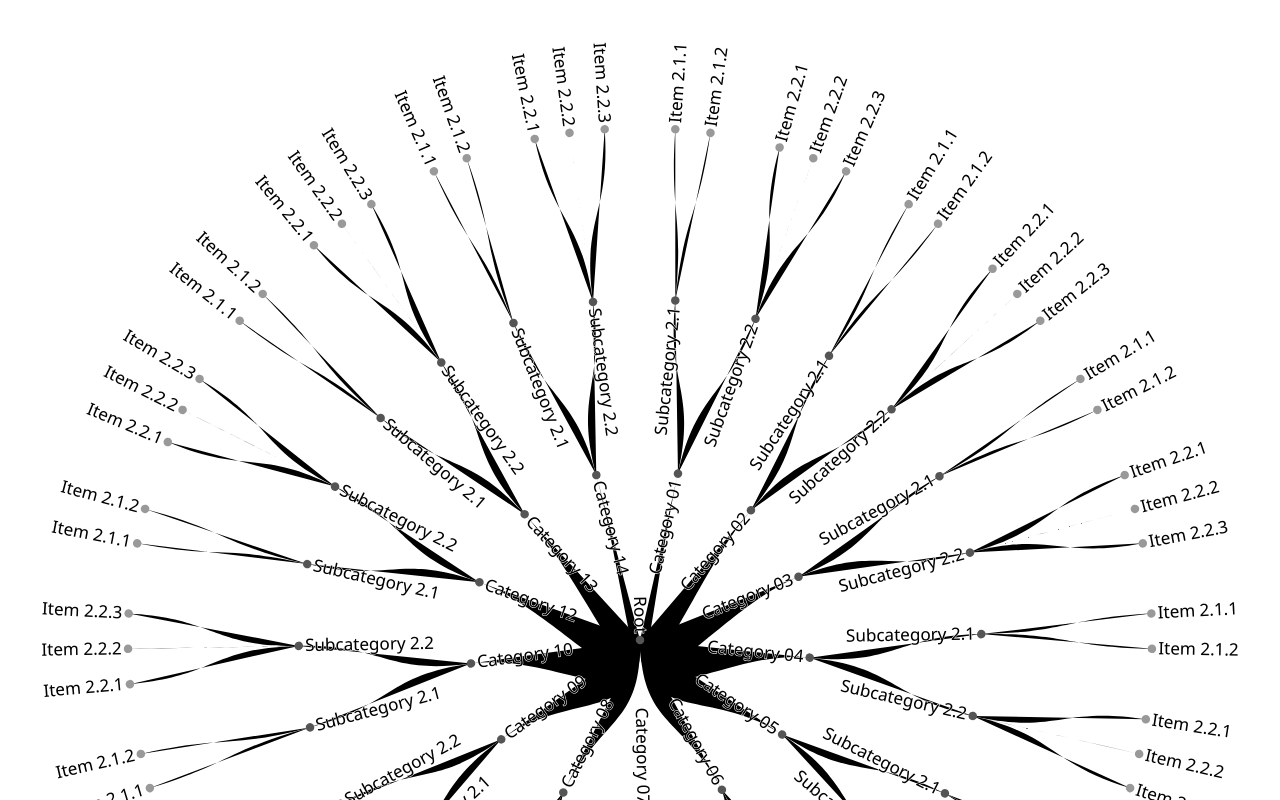
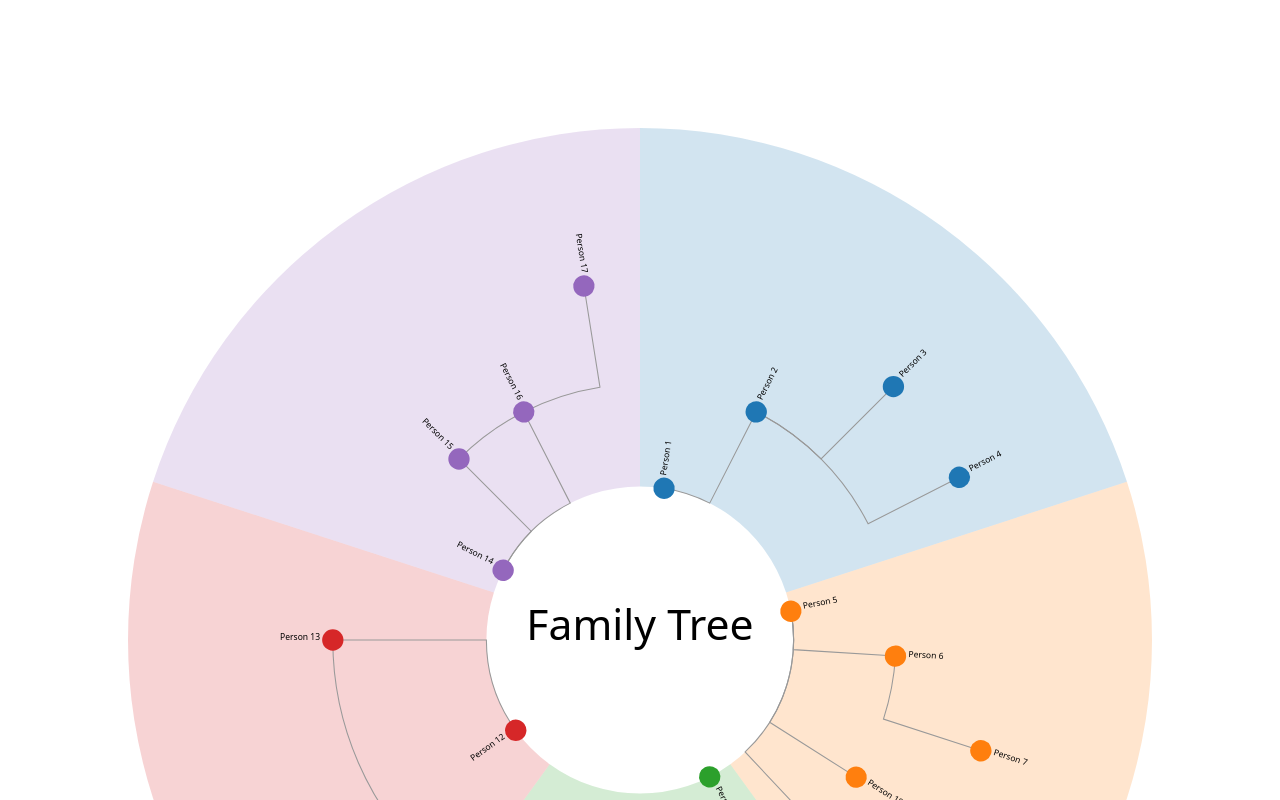
Before and after one commit to dnsamw/tree-of-damned, a React (Vite) app: page / in a window 1280 px wide. Shown: the top 800 px of the page. Built offline with nearby package versions, Linux system fonts and the light colour scheme.

Commit message:
layout update and link structure fns

```diff
--- a/src/App.tsx
+++ b/src/App.tsx
@@ -1,16 +1,17 @@
+// App.tsx
 import React, { useState } from 'react';
 import { RadialTree } from './components/RadialTree';
 import { NodeInfo } from './components/NodeInfo';
-import { TreeNode } from './types/TreeData';
-import { sampleData } from './fakeData';
+import { FamilyMember } from './types/FamilyMember';
+import { sampleFamilyData } from './fakeData';
 
 const App: React.FC = () => {
-  const [selectedNode, setSelectedNode] = useState<TreeNode | null>(null);
+  const [selectedNode, setSelectedNode] = useState<FamilyMember | null>(null);
 
   return (
     <div className="flex h-screen bg-slate-200">
       <div className="w-3/4">
-        <RadialTree data={sampleData} onNodeSelect={setSelectedNode} />
+        <RadialTree data={sampleFamilyData} onNodeSelect={setSelectedNode} />
       </div>
       <div className="w-1/4 p-4 bg-slate-300">
         <NodeInfo node={selectedNode} />
--- a/src/components/RadialTree.tsx
+++ b/src/components/RadialTree.tsx
@@ -1,70 +1,198 @@
-import React from 'react';
-import * as d3 from 'd3';
-import { HierarchyNode } from 'd3';
-import { TreeData, TreeNode } from '../types/TreeData';
-import { useD3 } from '../hooks/useD3';
+import React from "react";
+import * as d3 from "d3";
+import { useD3 } from "../hooks/useD3";
+
+interface FamilyMember {
+  id: string;
+  name: string;
+  family: string;
+  parentId?: string;
+  level: number;
+}
 
 interface RadialTreeProps {
-  data: TreeData;
-  onNodeSelect: (node: TreeNode | null) => void;
+  data: FamilyMember[];
+  onNodeSelect: (node: FamilyMember | null) => void;
 }
 
-export const RadialTree: React.FC<RadialTreeProps> = ({ data, onNodeSelect }) => {
-  const svgRef = useD3((svg) => {
+export const RadialTree: React.FC<RadialTreeProps> = ({
+  data,
+  onNodeSelect,
+}) => {
+  const svgRef = useD3(
+    (svg) => {
       svg.selectAll("*").remove(); // Clear previous render
 
       const width = 1200;
       const height = 1200;
       const radius = Math.min(width, height) / 2 - 120;
 
-    const tree = d3.cluster<TreeNode>()
-      .size([360, radius])
-      .separation((a, b) => (a.parent == b.parent ? 1 : 2) / a.depth);
+      const g = svg
+        .append("g")
+        .attr("transform", `translate(${width / 2},${height / 2})`);
 
-    const root = tree(d3.hierarchy(data) as HierarchyNode<TreeNode>);
+      // Group data by family
+      const groupedData = Array.from(d3.group(data, (d) => d.family));
 
-    const g = svg.append('g')
-      .attr('transform', `translate(${width/2},${height/2})`);
+      console.log({ groupedData });
 
-    const link = g.selectAll('.link')
-      .data(root.links())
-      .join('path')
-      .attr('class', 'link')
-      .attr('d', d3.linkRadial<d3.HierarchyPointLink<TreeNode>, d3.HierarchyPointNode<TreeNode>>()
-        .angle(d => d.x * Math.PI / 180)
-        .radius(d => d.y));
+      // Create color scale for groups
+      const colorScale = d3.scaleOrdinal(d3.schemeCategory10);
 
-    const node = g.selectAll('.node')
-      .data(root.descendants())
-      .join('g')
-      .attr('class','node')
-      .attr('class', d => `node${d.children ? ' node--internal' : ' node--leaf'}`)
-      .attr('transform', d => `rotate(${d.x - 90}) translate(${d.y},0)`)
-      .on('click', (event, d) => onNodeSelect(d.data));
+      // Create arc generator for segments
+      const arcGenerator = d3
+        .arc<d3.PieArcDatum<[string, FamilyMember[]]>>()
+        .innerRadius(radius * 0.3)
+        .outerRadius(radius);
 
-    node.append('circle')
-      .attr('r', 4)
-      .attr('fill', d => d.children ? '#555' : '#999');
+      // Create pie layout
+      const pie = d3
+        .pie<[string, FamilyMember[]]>()
+        .value(() => 1)
+        .sort(null);
 
-    node.append('text')
-      .attr('dy', '0.31em')
-      .attr('x', d => d.x < 180 === !d.children ? 6 : -6)
-      .attr('text-anchor', d => d.x < 180 === !d.children ? 'start' : 'end')
-      .attr('transform', d => d.x >= 180 ? 'rotate(180)' : null)
-      .text(d => d.data.name)
-      .clone(true).lower()
-      .attr('stroke', 'white');
+      // Draw segments
+      const segments = g
+        .selectAll(".segment")
+        .data(pie(groupedData))
+        .enter()
+        .append("path")
+        .attr("class", "segment")
+        .attr("d", arcGenerator)
+        .attr("fill", (d) => colorScale(d.data[0]))
+        .attr("opacity", 0.2);
+
+      // Node positioning
+      const nodePositions = (() => {
+        const familyGroups = d3.group(data, (d) => d.family);
+        const pieLayout = d3
+          .pie<[string, FamilyMember[]]>()
+          .value(() => 1)
+          .sort(null)(Array.from(familyGroups));
+
+        let positions: (FamilyMember & { x: number; y: number })[] = [];
+
+        pieLayout.forEach((slice, sliceIndex) => {
+          const familyMembers = slice.data[1];
+          const startAngle = slice.startAngle * (180 / Math.PI);
+          const endAngle = slice.endAngle * (180 / Math.PI);
+          const angleRange = endAngle - startAngle;
+
+          const maxLevel = Math.max(...familyMembers.map((m) => m.level));
+
+          familyMembers.forEach((member, memberIndex) => {
+            const memberAngle =
+              startAngle +
+              (angleRange * (memberIndex + 0.5)) / familyMembers.length;
+            const r = radius * (0.3 + (0.6 * member.level) / (maxLevel + 1)); // Adjust radial position based on level
+
+            positions.push({
+              ...member,
+              x: memberAngle,
+              y: r,
+            });
+          });
+        });
+
+        return positions;
+      })();
+
+
+      const createStepLink = (source: any, target: any) => {
+        const sourceX = source.y * Math.cos(((source.x - 90) * Math.PI) / 180);
+        const sourceY = source.y * Math.sin(((source.x - 90) * Math.PI) / 180);
+
+        const targetX = target.y * Math.cos(((target.x - 90) * Math.PI) / 180);
+        const targetY = target.y * Math.sin(((target.x - 90) * Math.PI) / 180);
+
+        // Calculate angle difference
+        let angleDiff = target.x - source.x;
+        if (angleDiff > 180) angleDiff -= 360;
+        if (angleDiff < -180) angleDiff += 360;
+
+        // Determine the sweep flag based on the angle difference
+        const sweepFlag = angleDiff > 0 ? 1 : 0;
+
+        // Calculate the end point of the arc (point E)
+        const eX = source.y * Math.cos(((target.x - 90) * Math.PI) / 180);
+        const eY = source.y * Math.sin(((target.x - 90) * Math.PI) / 180);
+
+        // Create the arc path
+        const arcPath = `M${sourceX},${sourceY} A${source.y},${source.y} 0 0,${sweepFlag} ${eX},${eY}`;
+
+        // Create the straight line from E to target
+        const linePath = `L${targetX},${targetY}`;
+
+        return arcPath + ' ' + linePath;
+      };
+
+      // Draw links
+      const links = g
+        .selectAll(".link")
+        .data(nodePositions.filter((d) => d.parentId))
+        .enter()
+        .append("path")
+        .attr("class", "link")
+        .attr("d", (d) => {
+          const parent = nodePositions.find((n) => n.id === d.parentId);
+          if (parent) {
+            // return createCurvedLink(parent, d);
+            return createStepLink(parent, d);
+          }
+          return null;
+        })
+        .attr("fill", "none")
+        .attr("stroke", "#999")
+        .attr("stroke-width", 1);
+
+      const nodes = g
+        .selectAll(".node")
+        .data(nodePositions)
+        .enter()
+        .append("circle")
+        .attr("class", "node")
+        .attr("transform", (d) => `rotate(${d.x - 90}) translate(${d.y},0)`)
+        .attr("r", 10) // Reduced size for better visibility
+        .attr("fill", (d) => colorScale(d.family))
+        .on("click", (event, d) => onNodeSelect(d));
+
+      const labels = g
+        .selectAll(".label")
+        .data(nodePositions)
+        .enter()
+        .append("text")
+        .attr("class", "label")
+        .attr("transform", (d) => {
+          const rotation = d.x - 90;
+          const translateX = d.y + 12; // Adjusted for smaller nodes
+          return `rotate(${rotation}) translate(${translateX},0) ${
+            rotation > 90 ? "rotate(180)" : ""
+          }`;
+        })
+        .attr("text-anchor", (d) => (d.x < 180 ? "start" : "end"))
+        .text((d) => d.name)
+        .attr("font-size", "8px"); // Reduced font size for better fit
+
+      // Add central text
+      g.append("text")
+        .attr("text-anchor", "middle")
+        .attr("font-size", "40px")
+        .text("Family Tree");
 
       // Implement zoom and pan
-    const zoom = d3.zoom<SVGSVGElement, unknown>()
+      const zoom = d3
+        .zoom<SVGSVGElement, unknown>()
         .scaleExtent([0.5, 5])
-      .on('zoom', (event) => {
-        g.attr('transform', event.transform);
+        .on("zoom", (event) => {
+          g.attr("transform", event.transform);
         });
 
       svg.call(zoom);
+    },
+    [data, onNodeSelect]
+  );
 
-  }, [data, onNodeSelect]);
-
-  return <svg ref={svgRef} width="100%" height="100%" viewBox="0 0 1200 1200"></svg>;
+  return (
+    <svg ref={svgRef} width="100%" height="100%" viewBox="0 0 1200 1200"></svg>
+  );
 };
--- a/src/fakeData.ts
+++ b/src/fakeData.ts
@@ -1,192 +1,221 @@
-import { TreeData } from "./types/TreeData";
+// import { TreeData } from "./types/TreeData";
 
-export const sampleData: TreeData = {
-    name: "Root",
-    children: [
+// export const sampleData: TreeData = {
+//     name: "Root",
+//     children: [
 
-      {
-        name: "Category 01",
-        children: [
-          { name: "Subcategory 2.1", children: [
-            { name: "Item 2.1.1" },
-            { name: "Item 2.1.2" },
-          ]},
-          { name: "Subcategory 2.2", children: [
-            { name: "Item 2.2.1" },
-            { name: "Item 2.2.2" },
-            { name: "Item 2.2.3" },
-          ]},
-        ]
-      },
+//       {
+//         name: "Category 01",
+//         children: [
+//           { name: "Subcategory 2.1", children: [
+//             { name: "Item 2.1.1" },
+//             { name: "Item 2.1.2" },
+//           ]},
+//           { name: "Subcategory 2.2", children: [
+//             { name: "Item 2.2.1" },
+//             { name: "Item 2.2.2" },
+//             { name: "Item 2.2.3" },
+//           ]},
+//         ]
+//       },
 
-      {
-        name: "Category 02",
-        children: [
-          { name: "Subcategory 2.1", children: [
-            { name: "Item 2.1.1" },
-            { name: "Item 2.1.2" },
-          ]},
-          { name: "Subcategory 2.2", children: [
-            { name: "Item 2.2.1" },
-            { name: "Item 2.2.2" },
-            { name: "Item 2.2.3" },
-          ]},
-        ]
-      },
-      {
-        name: "Category 03",
-        children: [
-          { name: "Subcategory 2.1", children: [
-            { name: "Item 2.1.1" },
-            { name: "Item 2.1.2" },
-          ]},
-          { name: "Subcategory 2.2", children: [
-            { name: "Item 2.2.1" },
-            { name: "Item 2.2.2" },
-            { name: "Item 2.2.3" },
-          ]},
-        ]
-      },
-      {
-        name: "Category 04",
-        children: [
-          { name: "Subcategory 2.1", children: [
-            { name: "Item 2.1.1" },
-            { name: "Item 2.1.2" },
-          ]},
-          { name: "Subcategory 2.2", children: [
-            { name: "Item 2.2.1" },
-            { name: "Item 2.2.2" },
-            { name: "Item 2.2.3" },
-          ]},
-        ]
-      },
-      {
-        name: "Category 05",
-        children: [
-          { name: "Subcategory 2.1", children: [
-            { name: "Item 2.1.1" },
-            { name: "Item 2.1.2" },
-          ]},
-          { name: "Subcategory 2.2", children: [
-            { name: "Item 2.2.1" },
-            { name: "Item 2.2.2" },
-            { name: "Item 2.2.3" },
-          ]},
-        ]
-      },
-      {
-        name: "Category 06",
-        children: [
-          { name: "Subcategory 2.1", children: [
-            { name: "Item 2.1.1" },
-            { name: "Item 2.1.2" },
-          ]},
-          { name: "Subcategory 2.2", children: [
-            { name: "Item 2.2.1" },
-            { name: "Item 2.2.2" },
-            { name: "Item 2.2.3" },
-          ]},
-        ]
-      },
-      {
-        name: "Category 07",
-        children: [
-          { name: "Subcategory 2.1", children: [
-            { name: "Item 2.1.1" },
-            { name: "Item 2.1.2" },
-          ]},
-          { name: "Subcategory 2.2", children: [
-            { name: "Item 2.2.1" },
-            { name: "Item 2.2.2" },
-            { name: "Item 2.2.3" },
-          ]},
-        ]
-      },
-      {
-        name: "Category 08",
-        children: [
-          { name: "Subcategory 2.1", children: [
-            { name: "Item 2.1.1" },
-            { name: "Item 2.1.2" },
-          ]},
-          { name: "Subcategory 2.2", children: [
-            { name: "Item 2.2.1" },
-            { name: "Item 2.2.2" },
-            { name: "Item 2.2.3" },
-          ]},
-        ]
-      },
-      {
-        name: "Category 09",
-        children: [
-          { name: "Subcategory 2.1", children: [
-            { name: "Item 2.1.1" },
-            { name: "Item 2.1.2" },
-          ]},
-          { name: "Subcategory 2.2", children: [
-            { name: "Item 2.2.1" },
-            { name: "Item 2.2.2" },
-            { name: "Item 2.2.3" },
-          ]},
-        ]
-      },
-      {
-        name: "Category 10",
-        children: [
-          { name: "Subcategory 2.1", children: [
-            { name: "Item 2.1.1" },
-            { name: "Item 2.1.2" },
-          ]},
-          { name: "Subcategory 2.2", children: [
-            { name: "Item 2.2.1" },
-            { name: "Item 2.2.2" },
-            { name: "Item 2.2.3" },
-          ]},
-        ]
-      },
-      {
-        name: "Category 12",
-        children: [
-          { name: "Subcategory 2.1", children: [
-            { name: "Item 2.1.1" },
-            { name: "Item 2.1.2" },
-          ]},
-          { name: "Subcategory 2.2", children: [
-            { name: "Item 2.2.1" },
-            { name: "Item 2.2.2" },
-            { name: "Item 2.2.3" },
-          ]},
-        ]
-      },
-      {
-        name: "Category 13",
-        children: [
-          { name: "Subcategory 2.1", children: [
-            { name: "Item 2.1.1" },
-            { name: "Item 2.1.2" },
-          ]},
-          { name: "Subcategory 2.2", children: [
-            { name: "Item 2.2.1" },
-            { name: "Item 2.2.2" },
-            { name: "Item 2.2.3" },
-          ]},
-        ]
-      },
-      {
-        name: "Category 14",
-        children: [
-          { name: "Subcategory 2.1", children: [
-            { name: "Item 2.1.1" },
-            { name: "Item 2.1.2" },
-          ]},
-          { name: "Subcategory 2.2", children: [
-            { name: "Item 2.2.1" },
-            { name: "Item 2.2.2" },
-            { name: "Item 2.2.3" },
-          ]},
-        ]
-      },
+//       {
+//         name: "Category 02",
+//         children: [
+//           { name: "Subcategory 2.1", children: [
+//             { name: "Item 2.1.1" },
+//             { name: "Item 2.1.2" },
+//           ]},
+//           { name: "Subcategory 2.2", children: [
+//             { name: "Item 2.2.1" },
+//             { name: "Item 2.2.2" },
+//             { name: "Item 2.2.3" },
+//           ]},
+//         ]
+//       },
+//       {
+//         name: "Category 03",
+//         children: [
+//           { name: "Subcategory 2.1", children: [
+//             { name: "Item 2.1.1" },
+//             { name: "Item 2.1.2" },
+//           ]},
+//           { name: "Subcategory 2.2", children: [
+//             { name: "Item 2.2.1" },
+//             { name: "Item 2.2.2" },
+//             { name: "Item 2.2.3" },
+//           ]},
+//         ]
+//       },
+//       {
+//         name: "Category 04",
+//         children: [
+//           { name: "Subcategory 2.1", children: [
+//             { name: "Item 2.1.1" },
+//             { name: "Item 2.1.2" },
+//           ]},
+//           { name: "Subcategory 2.2", children: [
+//             { name: "Item 2.2.1" },
+//             { name: "Item 2.2.2" },
+//             { name: "Item 2.2.3" },
+//           ]},
+//         ]
+//       },
+//       {
+//         name: "Category 05",
+//         children: [
+//           { name: "Subcategory 2.1", children: [
+//             { name: "Item 2.1.1" },
+//             { name: "Item 2.1.2" },
+//           ]},
+//           { name: "Subcategory 2.2", children: [
+//             { name: "Item 2.2.1" },
+//             { name: "Item 2.2.2" },
+//             { name: "Item 2.2.3" },
+//           ]},
+//         ]
+//       },
+//       {
+//         name: "Category 06",
+//         children: [
+//           { name: "Subcategory 2.1", children: [
+//             { name: "Item 2.1.1" },
+//             { name: "Item 2.1.2" },
+//           ]},
+//           { name: "Subcategory 2.2", children: [
+//             { name: "Item 2.2.1" },
+//             { name: "Item 2.2.2" },
+//             { name: "Item 2.2.3" },
+//           ]},
+//         ]
+//       },
+//       {
+//         name: "Category 07",
+//         children: [
+//           { name: "Subcategory 2.1", children: [
+//             { name: "Item 2.1.1" },
+//             { name: "Item 2.1.2" },
+//           ]},
+//           { name: "Subcategory 2.2", children: [
+//             { name: "Item 2.2.1" },
+//             { name: "Item 2.2.2" },
+//             { name: "Item 2.2.3" },
+//           ]},
+//         ]
+//       },
+//       {
+//         name: "Category 08",
+//         children: [
+//           { name: "Subcategory 2.1", children: [
+//             { name: "Item 2.1.1" },
+//             { name: "Item 2.1.2" },
+//           ]},
+//           { name: "Subcategory 2.2", children: [
+//             { name: "Item 2.2.1" },
+//             { name: "Item 2.2.2" },
+//             { name: "Item 2.2.3" },
+//           ]},
+//         ]
+//       },
+//       {
+//         name: "Category 09",
+//         children: [
+//           { name: "Subcategory 2.1", children: [
+//             { name: "Item 2.1.1" },
+//             { name: "Item 2.1.2" },
+//           ]},
+//           { name: "Subcategory 2.2", children: [
+//             { name: "Item 2.2.1" },
+//             { name: "Item 2.2.2" },
+//             { name: "Item 2.2.3" },
+//           ]},
+//         ]
+//       },
+//       {
+//         name: "Category 10",
+//         children: [
+//           { name: "Subcategory 2.1", children: [
+//             { name: "Item 2.1.1" },
+//             { name: "Item 2.1.2" },
+//           ]},
+//           { name: "Subcategory 2.2", children: [
+//             { name: "Item 2.2.1" },
+//             { name: "Item 2.2.2" },
+//             { name: "Item 2.2.3" },
+//           ]},
+//         ]
+//       },
+//       {
+//         name: "Category 12",
+//         children: [
+//           { name: "Subcategory 2.1", children: [
+//             { name: "Item 2.1.1" },
+//             { name: "Item 2.1.2" },
+//           ]},
+//           { name: "Subcategory 2.2", children: [
+//             { name: "Item 2.2.1" },
+//             { name: "Item 2.2.2" },
+//             { name: "Item 2.2.3" },
+//           ]},
+//         ]
+//       },
+//       {
+//         name: "Category 13",
+//         children: [
+//           { name: "Subcategory 2.1", children: [
+//             { name: "Item 2.1.1" },
+//             { name: "Item 2.1.2" },
+//           ]},
+//           { name: "Subcategory 2.2", children: [
+//             { name: "Item 2.2.1" },
+//             { name: "Item 2.2.2" },
+//             { name: "Item 2.2.3" },
+//           ]},
+//         ]
+//       },
+//       {
+//         name: "Category 14",
+//         children: [
+//           { name: "Subcategory 2.1", children: [
+//             { name: "Item 2.1.1" },
+//             { name: "Item 2.1.2" },
+//           ]},
+//           { name: "Subcategory 2.2", children: [
+//             { name: "Item 2.2.1" },
+//             { name: "Item 2.2.2" },
+//             { name: "Item 2.2.3" },
+//           ]},
+//         ]
+//       },
 
-    ]
-  };
+//     ]
+//   };
+
+// fakeData.ts
+import { FamilyMember } from './types/FamilyMember';
+
+export const sampleFamilyData: FamilyMember[] = [
+  { id: '1', name: 'Person 1', family: 'Family A', level: 0 },
+  { id: '2', name: 'Person 2', family: 'Family A', parentId: '1', level: 1 },
+  { id: '3', name: 'Person 3', family: 'Family A', parentId: '2', level: 2 },
+  { id: '4', name: 'Person 4', family: 'Family A', parentId: '2', level: 2 },
+
+  { id: '5', name: 'Person 5', family: 'Family B', level: 0 },
+  { id: '6', name: 'Person 6', family: 'Family B', parentId: '5', level: 1 },
+  { id: '7', name: 'Person 7', family: 'Family B', parentId: '6', level: 2 },
+  { id: '18', name: 'Person 18', family: 'Family B', parentId: '5', level: 1 },
+  { id: '19', name: 'Person 19', family: 'Family B', parentId: '5', level: 1 },
+
+  { id: '8', name: 'Person 8', family: 'Family C', level: 0 },
+  { id: '9', name: 'Person 9', family: 'Family C', parentId: '13', level: 1 },
+  { id: '10', name: 'Person 10', family: 'Family C', parentId: '9', level: 2 },
+  { id: '11', name: 'Person 11', family: 'Family C', parentId: '9', level: 2 },
+
+  { id: '12', name: 'Person 12', family: 'Family D', level: 0 },
+  { id: '13', name: 'Person 13', family: 'Family D', parentId: '12', level: 1 },
+
+  { id: '14', name: 'Person 14', family: 'Family E', level: 0 },
+  { id: '15', name: 'Person 15', family: 'Family E', parentId: '14', level: 1 },
+  { id: '16', name: 'Person 16', family: 'Family E', parentId: '14', level: 1 },
+  { id: '17', name: 'Person 17', family: 'Family E', parentId: '15', level: 2 },
+];
--- /dev/null
+++ b/src/types/FamilyMember.ts
@@ -0,0 +1,8 @@
+// types/FamilyMember.ts
+export interface FamilyMember {
+    id: string;
+    name: string;
+    family: string;
+    parentId?: string;
+    level: number;
+  }
```
Also changed, not shown: src/types/TreeData.ts (+9 -4 lines), src/utils/linkGenerator.ts (added, +33 -0 lines). Lines whose indentation alone changed are shown as unchanged.
